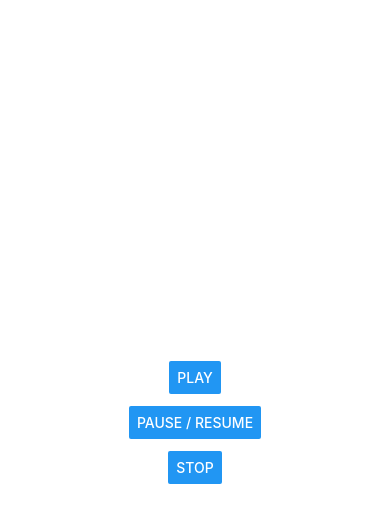
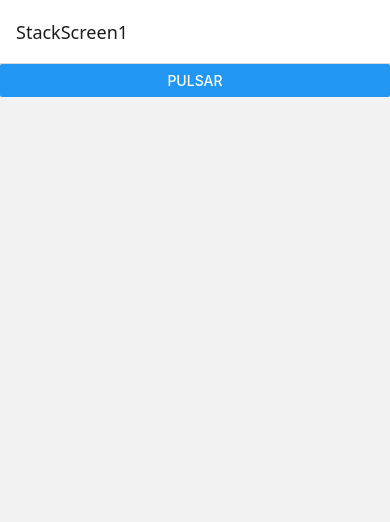
Before and after one commit to gn6ks/pmdm_segundoTrimestre, a React Native app in the folder clases/: screen /StackScreen1 in a window 390 px wide. Shown: the top 522 px of the page. Built offline with nearby package versions, Linux system fonts and the light colour scheme.

Commit message:
feat: ejercicio2 segunda parte terminado

```diff
--- a/clases/App.js
+++ b/clases/App.js
@@ -1,5 +1,5 @@
 //poner ejercicios aqui
-import MainApp from './ejerciciosAudio_Tarea2/screens/ejercicio1';
+import MainApp from './ejerciciosAudio_Tarea2/screens/ejercicio2/stackEjercicio2';
 
 export default function App() {
   return (
--- /dev/null
+++ b/clases/ejerciciosAudio_Tarea2/context/context.js
@@ -0,0 +1,16 @@
+import { createContext, useState } from "react";
+
+const Context = createContext();
+
+export const Provider = ({ children }) => {
+    const [audio, setAudio] = useState(null);
+
+  return (
+    <Context.Provider
+      value={{audio, setAudio}}
+    >
+      {children}
+    </Context.Provider>
+  );
+};
+export default Context;
--- /dev/null
+++ b/clases/ejerciciosAudio_Tarea2/screens/ejercicio2/stackEjercicio2.js
@@ -0,0 +1,21 @@
+import { createStackNavigator } from "@react-navigation/stack";
+import { NavigationContainer } from "@react-navigation/native";
+import { Provider } from "../../context/context";
+
+import StackScreen1 from "../ejercicio2/stackScreen1";
+import StackScreen2 from "../ejercicio2/stackScreen2";
+
+const Stack = createStackNavigator();
+
+export default function StackEjercicio2() {
+  return (
+    <Provider>
+      <NavigationContainer>
+        <Stack.Navigator>
+          <Stack.Screen name="StackScreen1" component={StackScreen1} />
+          <Stack.Screen name="StackScreen2" component={StackScreen2} />
+        </Stack.Navigator>
+      </NavigationContainer>
+    </Provider>
+  );
+}
--- /dev/null
+++ b/clases/ejerciciosAudio_Tarea2/screens/ejercicio2/stackScreen1.js
@@ -0,0 +1,18 @@
+import { View, Text, Button } from "react-native";
+import { useState, useContext } from "react";
+import Context from "../../context/context";
+
+export default function StackScreen1(props) {
+    const { setAudio } = useContext(Context);
+
+    const loadAudio = () => {
+        setAudio(require("../../audio/audio.mp3"));
+        props.navigation.navigate("StackScreen2");
+    }
+
+    return (
+        <View>
+            <Button title="pulsar" onPress={() => loadAudio()}/>
+        </View>
+    );
+}
--- /dev/null
+++ b/clases/ejerciciosAudio_Tarea2/screens/ejercicio2/stackScreen2.js
@@ -0,0 +1,58 @@
+import { View, Text, Button, StyleSheet } from "react-native";
+import { useState, useContext, useEffect } from "react";
+import { Audio } from "expo-av";
+import Context from "../../context/context";
+
+export default function StackScreen2(props) {
+  const { audio, setAudio } = useContext(Context);
+
+  const playAudio = async () => {
+    const { sound } = await Audio.Sound.createAsync(
+      require("../../audio/audio.mp3")
+    );
+    setAudio(sound);
+    await sound.playAsync();
+  };
+
+  const toggleAudio = async () => {
+    try {
+      const result = await audio.getStatusAsync();
+      if (!result.isLoaded) return;
+
+      if (result.isPlaying) {
+        await audio.pauseAsync();
+      } else {
+        await audio.playAsync();
+      }
+    } catch (error) {
+      console.log(error);
+    }
+  };
+
+  const stopAudio = async () => {
+    if (audio) {
+      await audio.stopAsync();
+    }
+  };
+
+  useEffect(() => {
+    playAudio();
+  }, []);
+
+  return (
+    <View style={styles.container}>
+      <Button title="Play" onPress={playAudio} />
+      <Button title="Pause / Resume" onPress={toggleAudio} />
+      <Button title="Stop" onPress={stopAudio} />
+    </View>
+  );
+}
+
+const styles = StyleSheet.create({
+  container: {
+    flex: 1,
+    justifyContent: "center",
+    alignItems: "center",
+    gap: 12,
+  },
+});
```
Also changed, not shown: 1 other file (tests, documents, lock files or other folders).
